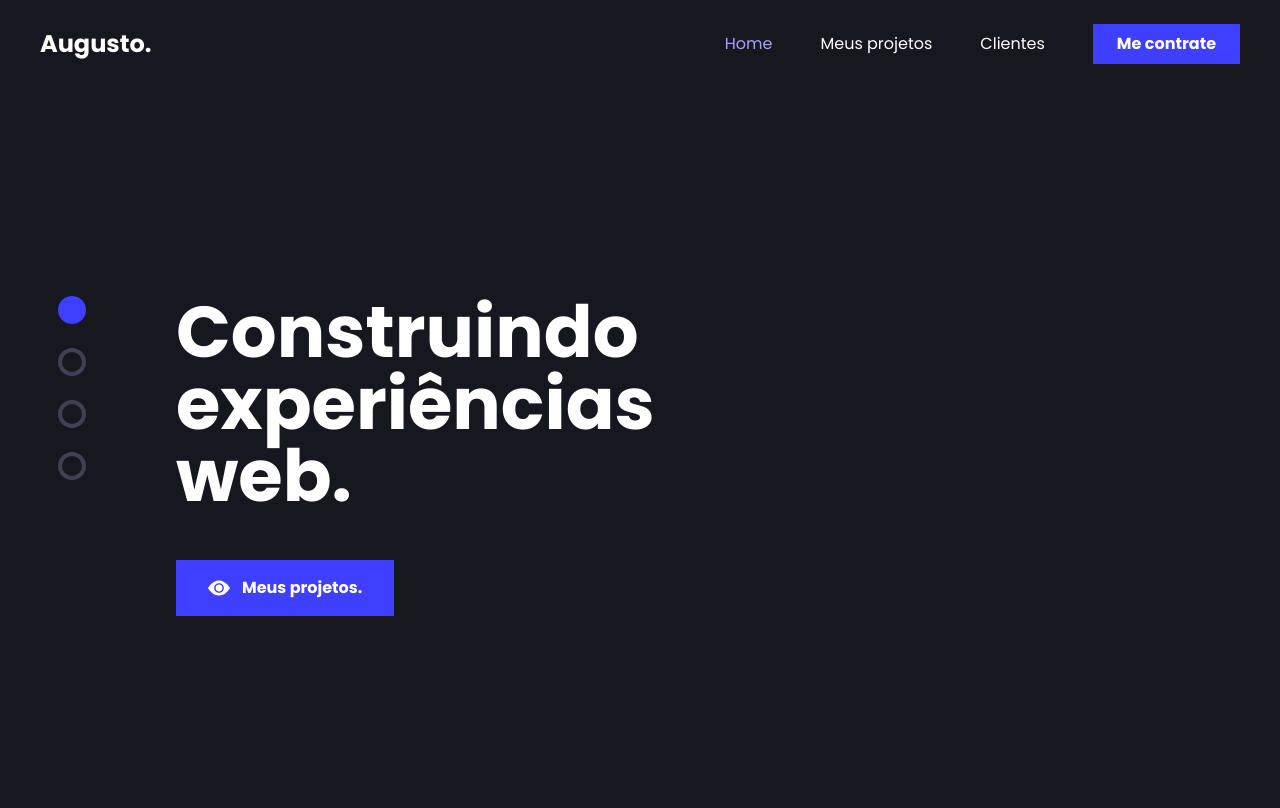
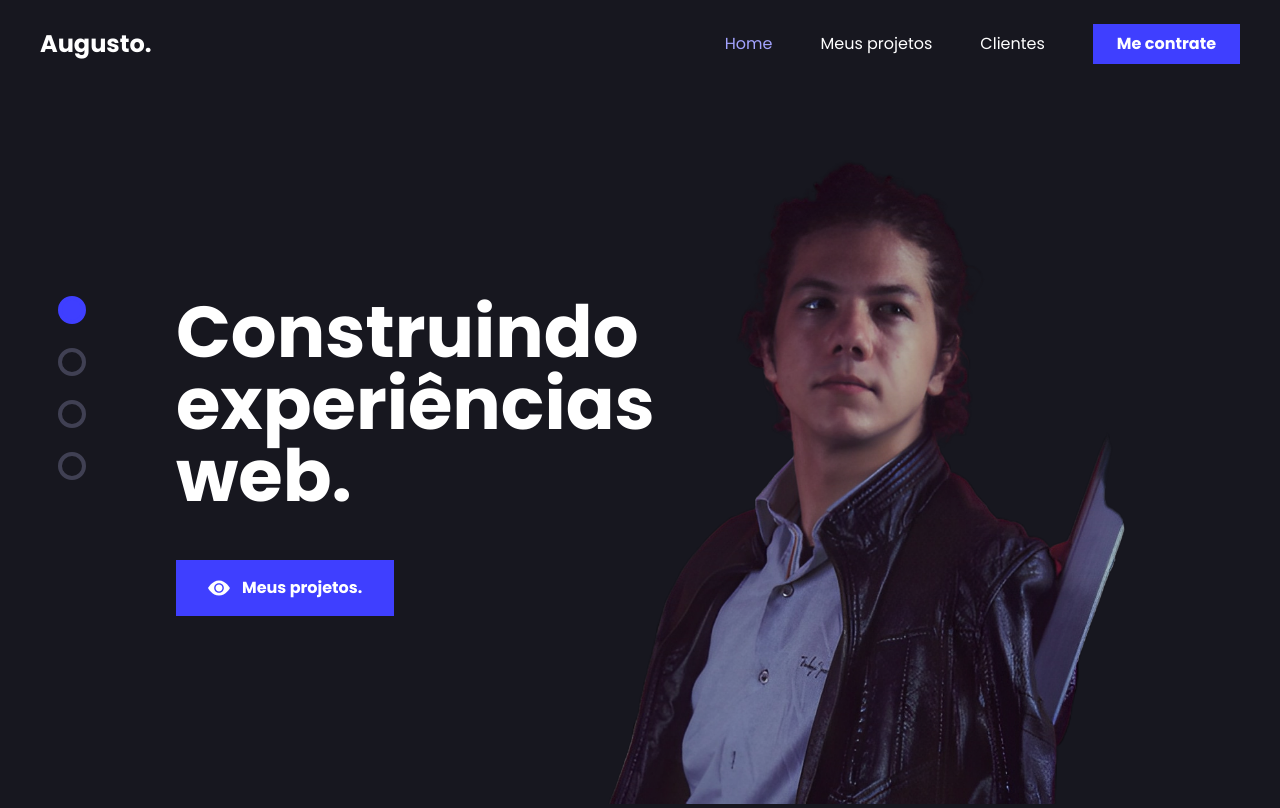
Before and after one commit to AugustoLa/Web-Portfolio, a website: page index.html in a window 1280 px wide. Drawn offline with Linux system fonts and the light colour scheme.

Commit message:
imagem adicionada a seção hero

```diff
--- a/index.html
+++ b/index.html
@@ -70,9 +70,13 @@
                     </button>
                 </div>
             </div>
-
+            <img src="img/me.png" alt="Man"
+                class="max-h-[1200px] mx-auto w-3/4 mt-12 md:absolute md:mt-0 xl:w-2/4 xl:left-[40%] -z-1">
         </div>
     </div>
+
+
+
 </body>
 
 </html>
```
Also changed, not shown: css/style.css, img/man.png (deleted), img/me.png (added).
